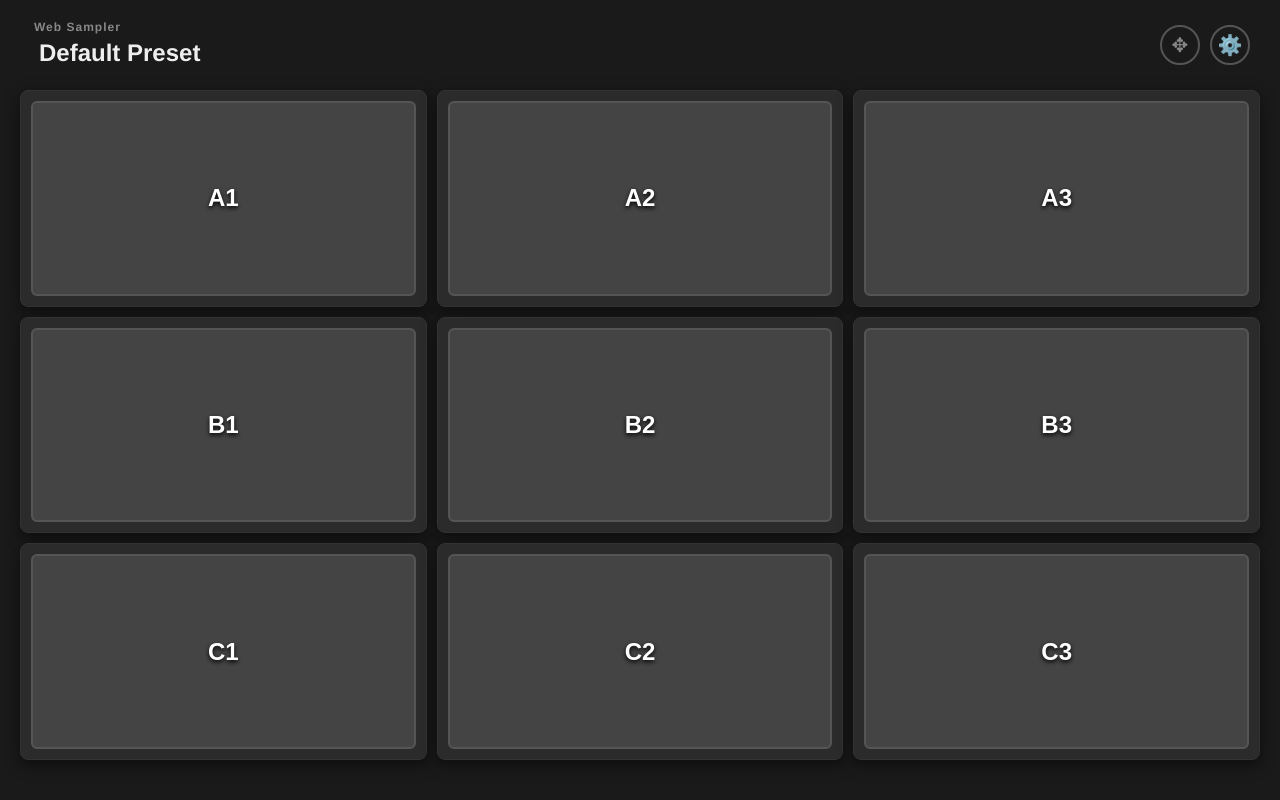
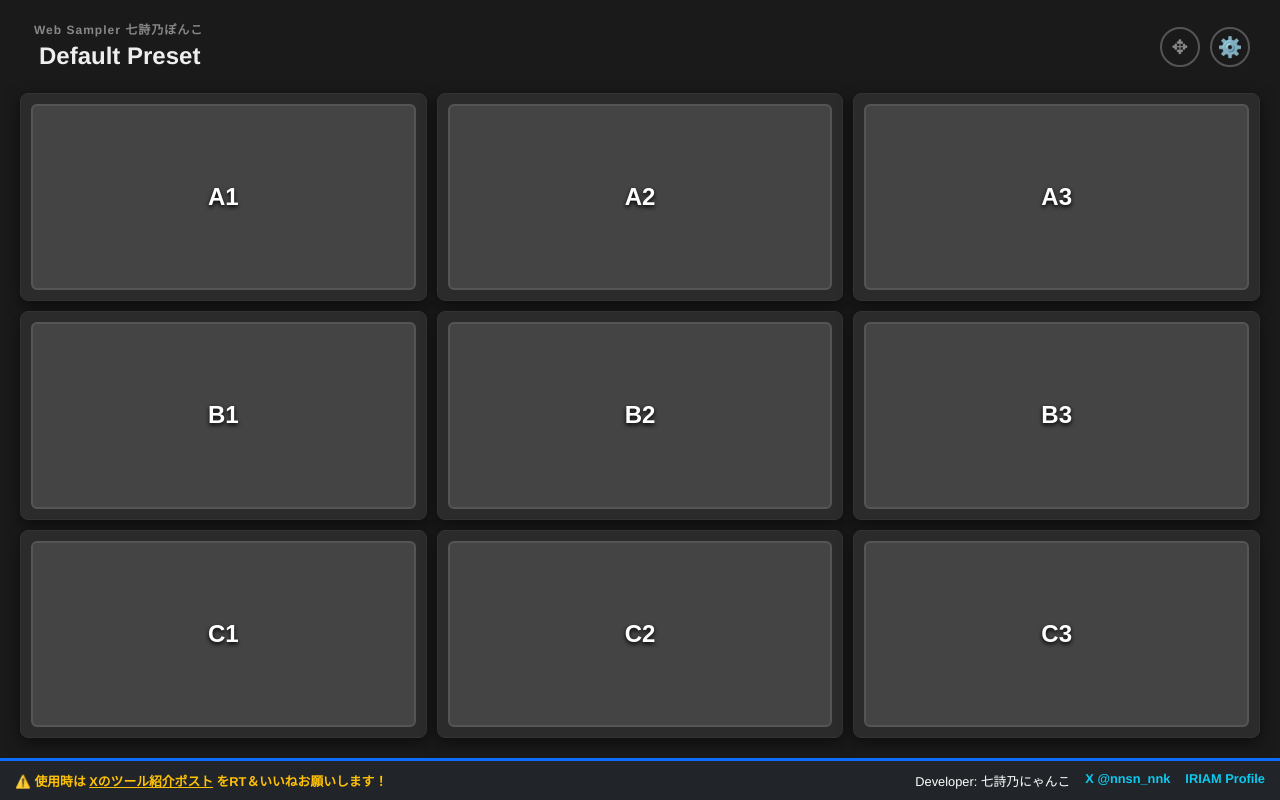
Before and after one commit to nnsn-nnk/nnsn-ponko, a plain HTML site: page index.html in a window 1280 px wide. Drawn offline with Linux system fonts and the light colour scheme.

Commit message:
フッターの追加、ヘッダーを変更
本ツールや製作者をより広く知っていただくために

- ヘッダーに本ツールの名前を追加
- Xでの拡散等をお願いする文言を追加
- 製作者の情報を追加

```diff
--- a/index.html
+++ b/index.html
@@ -45,9 +45,11 @@
             flex-direction: column;
             align-items: center;
             padding: 20px;
-            user-select: none;
+            padding-bottom: 0;
+            /* JSで制御するため0 */
             min-height: 100vh;
-            overflow-y: auto;
+            display: flex;
+            flex-direction: column;
         }
 
         ::-webkit-scrollbar {
@@ -281,7 +283,7 @@
             gap: 10px;
             width: 100%;
             flex-grow: 1;
-            margin-bottom: 20px;
+            margin-bottom: calc(var(--footer-height, 70px) + 20px);
         }
 
         .pad-wrapper {
@@ -448,6 +450,60 @@
                 opacity: 1;
             }
         }
+
+        footer {
+            position: fixed;
+            bottom: 0;
+            left: 0;
+            width: 100%;
+            background: #212529;
+            color: #fff;
+            padding: 10px 15px;
+            font-size: 0.8rem;
+            z-index: 1000;
+            display: flex;
+            flex-wrap: wrap;
+            justify-content: space-between;
+            align-items: center;
+            border-top: 3px solid #0d6efd;
+            box-sizing: border-box;
+        }
+
+        .footer-left {
+            color: #ffc107;
+            font-weight: bold;
+        }
+
+        .footer-left a {
+            color: #ffc107;
+            text-decoration: underline;
+        }
+
+        .footer-right {
+            display: flex;
+            gap: 15px;
+        }
+
+        .footer-right a {
+            color: #0dcaf0;
+            text-decoration: none;
+            font-weight: bold;
+        }
+
+
+
+        @media (max-width: 600px) {
+            footer {
+                flex-direction: column;
+                gap: 5px;
+                text-align: center;
+            }
+        }
+
+        body.is-editing footer {
+            position: relative;
+            /* fixedを解除 */
+        }
     </style>
 </head>
 
@@ -455,7 +511,7 @@
 
     <div class="header-row">
         <div class="title-group">
-            <div class="app-label">Web Sampler</div>
+            <div class="app-label">Web Sampler 七詩乃ぽんこ</div>
             <input type="text" id="presetNameInput" class="preset-name-input" value="Default Preset"
                 placeholder="プリセット名を入力" spellcheck="false" disabled>
         </div>
@@ -490,6 +546,17 @@
 
     <div class="sampler-container" id="grid"></div>
 
+    <footer>
+        <div class="footer-left">
+            ⚠️ 使用時は <a href="#" id="xPostLink" target="_blank">Xのツール紹介ポスト</a> をRT＆いいねお願いします！
+        </div>
+        <div class="footer-right">
+            <span>Developer: 七詩乃にゃんこ</span>
+            <a href="https://x.com/nnsn_nnk" target="_blank">X @nnsn_nnk</a>
+            <a href="https://t.co/TH1jXA9kv3" target="_blank">IRIAM Profile</a>
+        </div>
+    </footer>
+
     <script>
         const DB_NAME = "SamplerDB_v001";
         const DB_VERSION = 1;
@@ -516,6 +583,9 @@
         const PAD_COLOR_DEFAULT = "#444444";
         const PAD_COLOR_SHOT = "#2e7d32";
         const PAD_COLOR_LOOP = "#1a237e";
+
+        // 紹介ポストのURL管理
+        const CURRENT_X_POST_URL = "https://x.com/nnsn_nnk/status/2019404697128563087?s=20";
 
         function getFixedId(r, c) { return (r - 1) * MAX_COLS_LIMIT + c; }
         function getCoordinateLabel(id) {
@@ -923,6 +993,27 @@
                 renderGrid();
             };
         };
+
+        // ページ読み込み時にURLをセット
+        window.addEventListener('DOMContentLoaded', () => {
+            const postLink = document.getElementById('xPostLink');
+            if (postLink) {
+                postLink.href = CURRENT_X_POST_URL;
+            }
+        });
+
+        // フッターの高さを監視して変数にセット
+        const footer = document.querySelector('footer');
+        const updateFooterHeight = () => {
+            const height = footer.offsetHeight;
+            document.documentElement.style.setProperty('--footer-height', `${height}px`);
+        };
+
+        // 画面幅が変わってフッターが改行された場合などにも対応
+        const footerObserver = new ResizeObserver(updateFooterHeight);
+        footerObserver.observe(footer);
+
+        updateFooterHeight();
     </script>
 </body>
 
```
